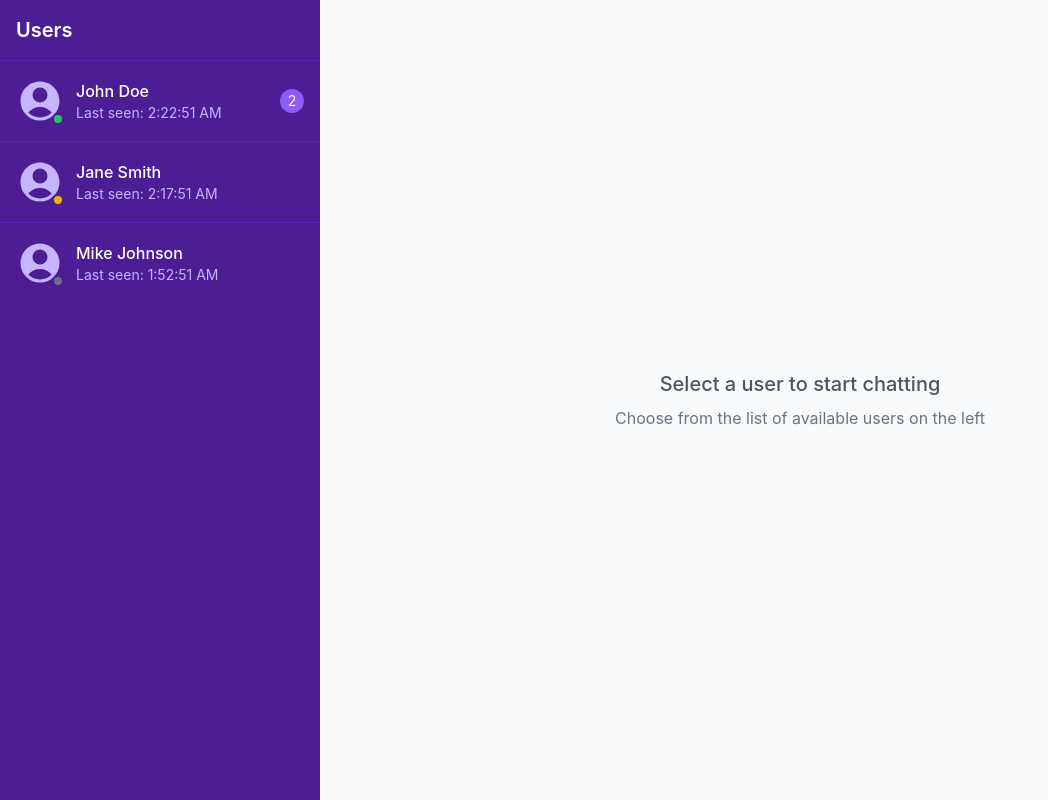
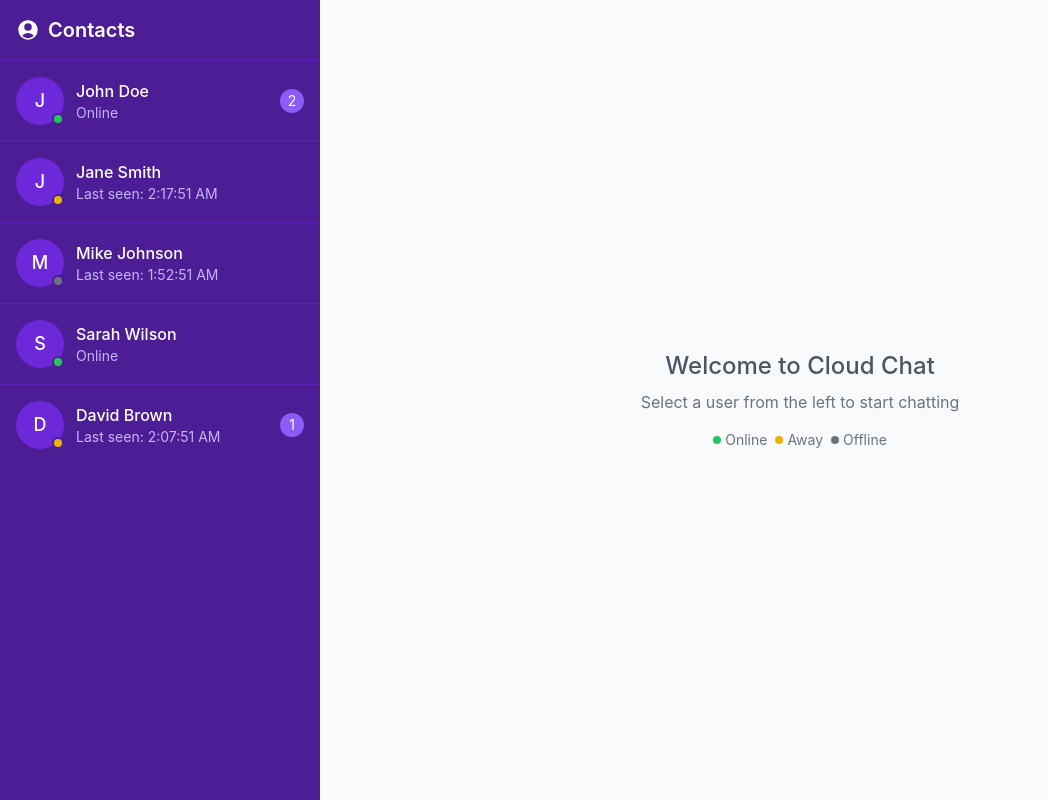
Before and after one commit to vin33t/cloud-chat, a React (Create React App) app: page / in a window 1280 px wide. Shown: the whole page, without its empty margins (0-1048 px from the left). Built offline with nearby package versions, Linux system fonts and the light colour scheme; the HTML template or start-up script is replaced by a standard one.

Commit message:
Update layout with UserList in left panel

```diff
--- a/src/components/chat/Chat.tsx
+++ b/src/components/chat/Chat.tsx
@@ -1,4 +1,4 @@
-import React, { useState, useCallback, useRef, useEffect } from 'react';
+import React, { useState, useCallback, useRef } from 'react';
 import ChatWindow from './ChatWindow';
 import ChatInput from './ChatInput';
 import UserList, { User } from './UserList';
@@ -40,12 +40,27 @@ const Chat: React.FC = () => {
       status: 'offline',
       lastSeen: new Date(Date.now() - 1000 * 60 * 30),
     },
+    {
+      id: '4',
+      name: 'Sarah Wilson',
+      status: 'online',
+      lastSeen: new Date(),
+    },
+    {
+      id: '5',
+      name: 'David Brown',
+      status: 'away',
+      lastSeen: new Date(Date.now() - 1000 * 60 * 15),
+      unreadCount: 1,
+    },
   ]);
 
   const [messages, setMessages] = useState<{ [key: string]: MessageProps[] }>({
     '1': [],
     '2': [],
     '3': [],
+    '4': [],
+    '5': [],
   });
   const [selectedUserId, setSelectedUserId] = useState<string>();
   const [isTyping, setIsTyping] = useState(false);
@@ -120,13 +135,19 @@ const Chat: React.FC = () => {
     <>
       <NotificationSystem onNotificationPermissionChange={handleNotificationPermissionChange} />
       <div className="flex h-screen bg-gray-100">
+        {/* Left Panel - User List */}
+        <div className="w-80 h-full flex-shrink-0 bg-violet-900">
           <UserList
             users={users}
             selectedUserId={selectedUserId}
             onSelectUser={handleSelectUser}
           />
+        </div>
+
+        {/* Main Chat Area */}
+        <div className="flex-1 flex flex-col">
           {selectedUserId ? (
-          <div className="flex-1 flex flex-col">
+            <>
               <ChatHeader selectedUser={selectedUser} onClose={handleClose} />
               <ChatWindow
                 messages={messages[selectedUserId] || []}
@@ -137,19 +158,34 @@ const Chat: React.FC = () => {
                 onSendMessage={handleSendMessage}
                 disabled={!selectedUserId}
               />
-          </div>
+            </>
           ) : (
             <div className="flex-1 flex items-center justify-center bg-gray-50">
               <div className="text-center">
-              <h2 className="text-xl font-medium text-gray-600 mb-2">
-                Select a user to start chatting
+                <h2 className="text-2xl font-medium text-gray-600 mb-2">
+                  Welcome to Cloud Chat
                 </h2>
-              <p className="text-gray-500">
-                Choose from the list of available users on the left
+                <p className="text-gray-500 mb-4">
+                  Select a user from the left to start chatting
                 </p>
+                <div className="flex justify-center space-x-2">
+                  <div className="flex items-center space-x-1">
+                    <div className="w-2 h-2 rounded-full bg-green-500" />
+                    <span className="text-sm text-gray-500">Online</span>
+                  </div>
+                  <div className="flex items-center space-x-1">
+                    <div className="w-2 h-2 rounded-full bg-yellow-500" />
+                    <span className="text-sm text-gray-500">Away</span>
+                  </div>
+                  <div className="flex items-center space-x-1">
+                    <div className="w-2 h-2 rounded-full bg-gray-500" />
+                    <span className="text-sm text-gray-500">Offline</span>
+                  </div>
+                </div>
               </div>
             </div>
           )}
+        </div>
       </div>
     </>
   );
--- a/src/components/chat/UserList.tsx
+++ b/src/components/chat/UserList.tsx
@@ -19,10 +19,14 @@ interface UserListProps {
 
 const UserList: React.FC<UserListProps> = ({ users, selectedUserId, onSelectUser }) => {
   return (
-    <div className="w-80 bg-violet-900 text-white h-full overflow-y-auto">
+    <div className="h-full flex flex-col">
       <div className="p-4 border-b border-violet-800">
-        <h2 className="text-xl font-semibold">Users</h2>
+        <h2 className="text-xl font-semibold text-white flex items-center gap-2">
+          <UserCircleIcon className="w-6 h-6" />
+          Contacts
+        </h2>
       </div>
+      <div className="flex-1 overflow-y-auto">
         <div className="divide-y divide-violet-800">
           {users.map((user) => (
             <button
@@ -32,7 +36,7 @@ const UserList: React.FC<UserListProps> = ({ users, selectedUserId, onSelectUser
                 selectedUserId === user.id ? 'bg-violet-800' : ''
               }`}
             >
-            <div className="relative">
+              <div className="relative flex-shrink-0">
                 {user.avatar ? (
                   <img
                     src={user.avatar}
@@ -40,7 +44,11 @@ const UserList: React.FC<UserListProps> = ({ users, selectedUserId, onSelectUser
                     className="w-12 h-12 rounded-full"
                   />
                 ) : (
-                <UserCircleIcon className="w-12 h-12 text-violet-300" />
+                  <div className="w-12 h-12 rounded-full bg-violet-700 flex items-center justify-center">
+                    <span className="text-lg font-medium text-white">
+                      {user.name.charAt(0)}
+                    </span>
+                  </div>
                 )}
                 <div
                   className={`absolute bottom-0 right-0 w-3 h-3 rounded-full border-2 border-violet-900 ${
@@ -53,12 +61,14 @@ const UserList: React.FC<UserListProps> = ({ users, selectedUserId, onSelectUser
                 />
               </div>
               <div className="flex-1 text-left">
-              <h3 className="font-medium">{user.name}</h3>
+                <h3 className="font-medium text-white">{user.name}</h3>
                 {user.isTyping ? (
                   <p className="text-sm text-violet-300">Typing...</p>
                 ) : user.lastSeen ? (
                   <p className="text-sm text-violet-300">
-                  Last seen: {new Date(user.lastSeen).toLocaleTimeString()}
+                    {user.status === 'online'
+                      ? 'Online'
+                      : `Last seen: ${new Date(user.lastSeen).toLocaleTimeString()}`}
                   </p>
                 ) : null}
               </div>
@@ -71,6 +81,7 @@ const UserList: React.FC<UserListProps> = ({ users, selectedUserId, onSelectUser
           ))}
         </div>
       </div>
+    </div>
   );
 };
 
```
Lines whose indentation alone changed are shown as unchanged.
